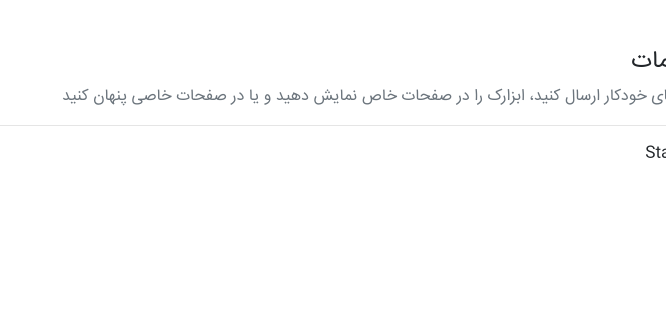
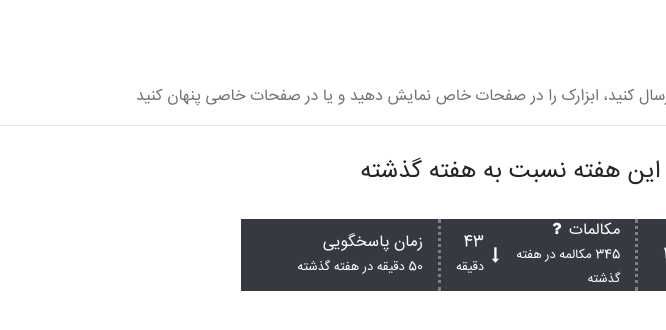
Before and after one commit to MamadTaheri/raychat-react-interview, a React (Create React App) app: page / in a window 1280 px wide. Shown: the top 330 px of the page, without its empty margins (614-1280 px from the left). Built offline with nearby package versions, Linux system fonts and the light colour scheme.

Commit message:
create Summary component

```diff
--- a/src/App.js
+++ b/src/App.js
@@ -6,7 +6,7 @@ import Topbar from './components/Topbar'
 
 const App = () => {
   return (
-    <div className="container-fluid px-md-5">
+    <div className="container-fluid">
         <Topbar />
 
         <Statistic />
--- a/src/components/Statistic.js
+++ b/src/components/Statistic.js
@@ -1,11 +1,16 @@
-import React from 'react';
+import React from "react";
+
+// components
+import Summary from './Summary'
 
 const Statistic = () => {
-    return (
-        <div>
-            Statistic
-        </div>
-    );
+  return (
+    <>
+     <Summary />
+
+
+    </>
+  );
 };
 
 export default Statistic;
--- /dev/null
+++ b/src/components/Summary.js
@@ -0,0 +1,52 @@
+import React from "react";
+
+const Summary = () => {
+  return (
+    <>
+      <div className="row mt-2 mt-md-2 p-2 px-md-5">
+        <div className="col-md-12">
+          <h4>فعالیت این هفته نسبت به هفته گذشته</h4>
+        </div>
+      </div>
+
+      <div className="row mt-2 mt-md-2 p-2 px-md-5 min-h-80">
+        <div className="col-md-1 border-left-dot bg-dark text-white d-flex align-items-center justify-content-center ">
+          <i className="fa fa-long-arrow-up" aria-hidden="true"></i>
+          <span className="mr-2">435</span>
+        </div>
+
+        <div className="col-md-2 border-left-dot bg-dark text-white d-flex align-items-center justify-content-between">
+          <div>
+            <p>
+              مکالمات
+              <i className="fa fa-question mr-2" aria-hidden="true"></i>
+            </p>
+            <p>
+              <small> 345 مکالمه در هفته گذشته </small>
+            </p>
+          </div>
+          <div className="d-flex align-items-center">
+            <i className="fa fa-long-arrow-down" aria-hidden="true"></i>
+            <div className="align-items-center justify-content-center mr-2">
+              <p>43 </p>
+              <p>
+                <small> دقیقه </small>
+              </p>
+            </div>
+          </div>
+        </div>
+
+        <div className="col-md-2  bg-dark text-white d-flex align-items-center justify-content-right">
+          <div className="align-items-center justify-content-center">
+            <p>زمان پاسخگویی</p>
+            <p>
+              <small> 50 دقیقه در هفته گذشته </small>
+            </p>
+          </div>
+        </div>
+      </div>
+    </>
+  );
+};
+
+export default Summary;
--- a/src/index.css
+++ b/src/index.css
@@ -21,3 +21,18 @@ body {
     font-family: 'IRANSansWeb', sans-serif !important;
 
 }
+p {
+    margin: 0;
+}
+
+.border-left-dot {
+    border-left: 3px dotted gray;
+}
+
+.col-md-12 {
+    padding-right : 0 !important;
+}
+
+.min-h-80 {
+    min-height: 80px;
+}
```
